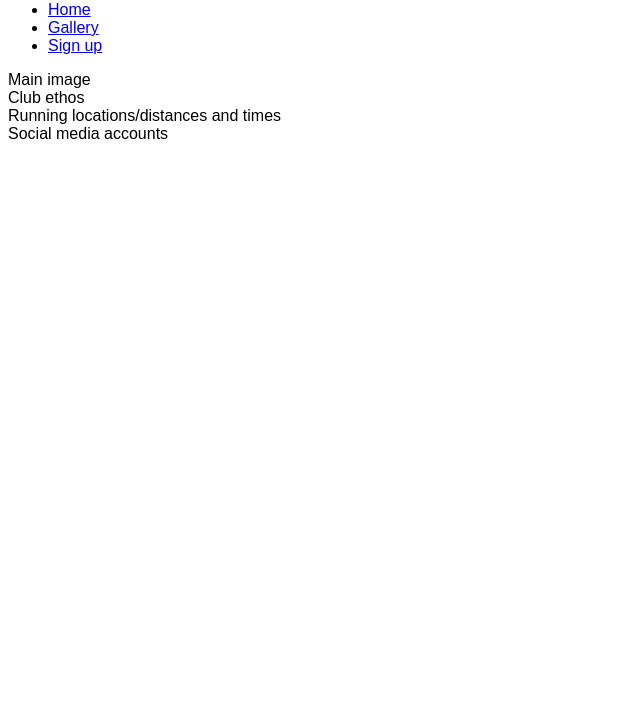
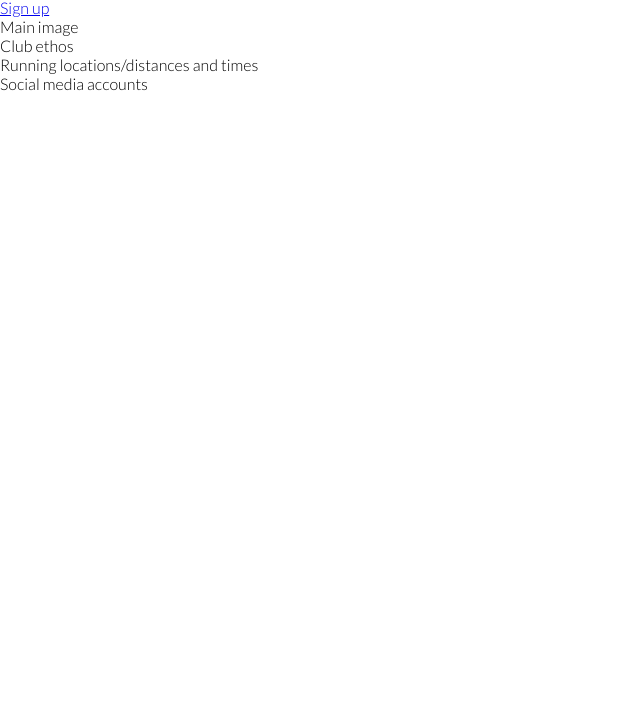
Before and after one commit to Ronan-O-Murchu/love-running, a plain HTML site: page index.html in a window 1280 px wide. Shown: the part 79-800 px from the top of the page, without its empty margins (0-640 px from the left). Drawn offline with Linux system fonts and the light colour scheme.

Commit message:
style: added google fonts and removed margins, padding and borders from default to 0

```diff
--- a/assets/css/style.css
+++ b/assets/css/style.css
@@ -1,3 +1,12 @@
+@import url('https://fonts.googleapis.com/css2?family=Lato:wght@300&family=Oswald:wght@300&display=swap');
+
+* {
+    margin: 0;
+    padding: 0;
+    border: none;
+}
+
 body {
-    font-family: Arial, Helvetica, sans-serif;
+    font-family: lato;
+    font-weight: 300;
 }
```
